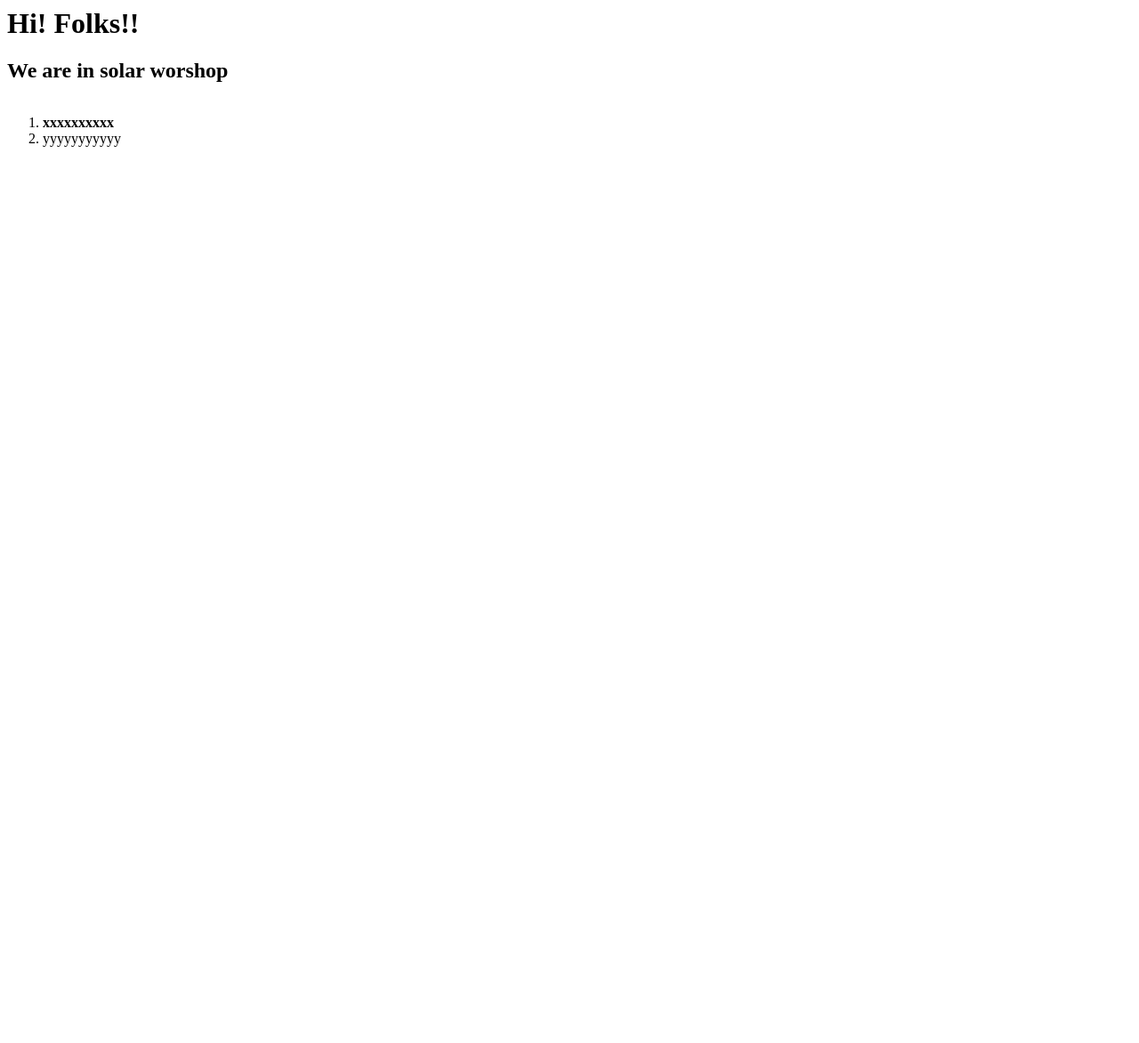
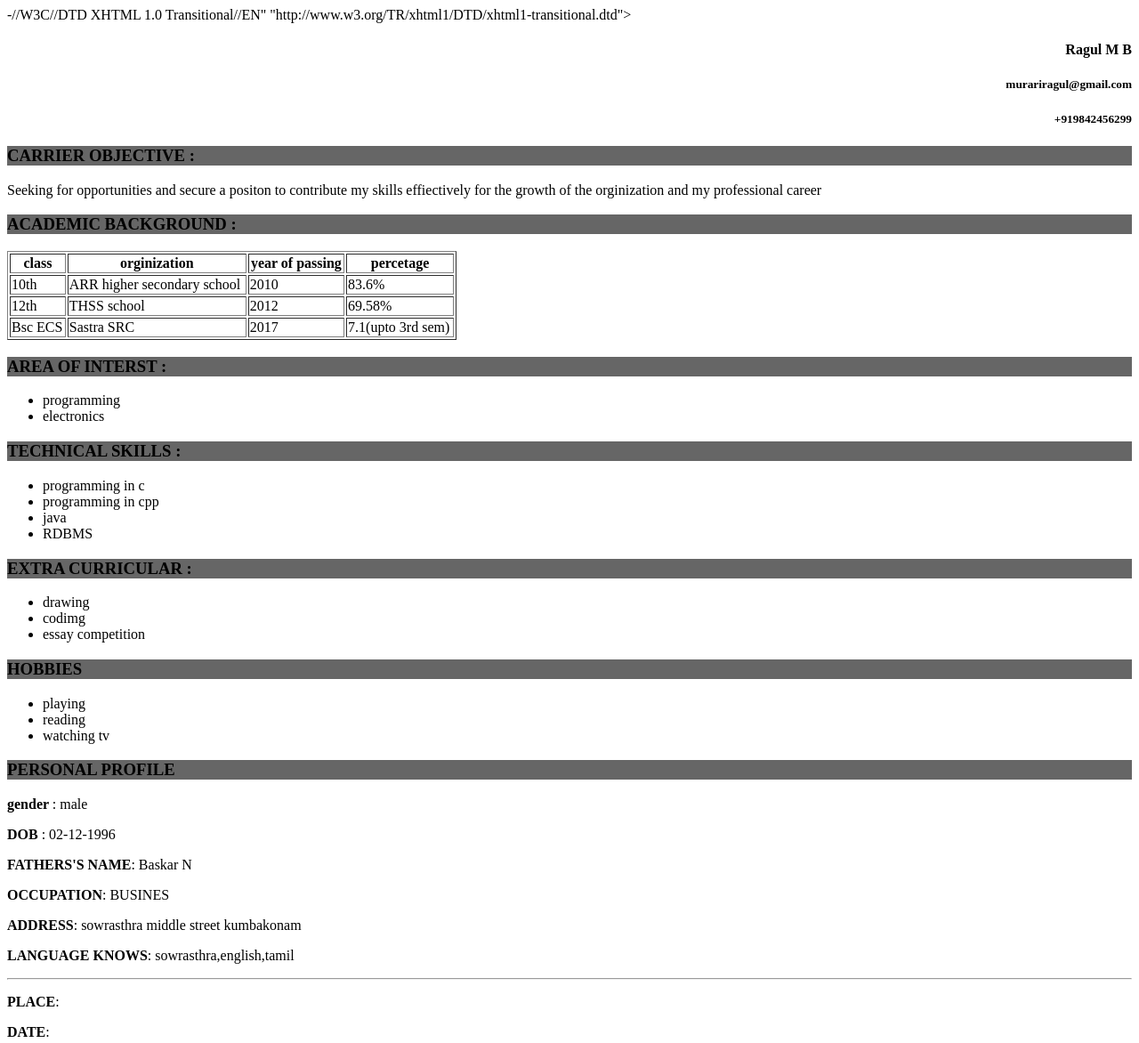
Before and after one commit to murariragul/murariragul.github.io, a plain HTML site: page index.html in a window 1280 px wide. Shown: the whole page at 89% size. Before the commit the page ends 800 px from the top, so only its background shows below. Drawn offline with Linux system fonts and the light colour scheme.

Commit message:
Update index.html

```diff
--- a/index.html
+++ b/index.html
@@ -1,14 +1,101 @@
-<html>
+-//W3C//DTD XHTML 1.0 Transitional//EN" "http://www.w3.org/TR/xhtml1/DTD/xhtml1-transitional.dtd">
+<html xmlns="http://www.w3.org/1999/xhtml">
 <head>
-<title>sample page</title>
+<meta http-equiv="Content-Type" content="text/html; charset=utf-8" />
+<title>RESUME</title>
+<style type="text/css">
+h3{
+	background-color:#666;
+}
+</style>
 </head>
-</style>
 <body>
-<h1>Hi! Folks!!</h1>
-<h2>We are in solar worshop</h2>
-<img src="untitled.png" alt="">
-<ol>
-<li><b>xxxxxxxxxx</b></li>
-<li>yyyyyyyyyyy</li>
+<h4 align="right">Ragul M B</h4>
+<h5 align="right">murariragul@gmail.com</h5>
+<h5 align="right">+919842456299</h5>
+
+<h3>CARRIER OBJECTIVE :</h3>
+<p>Seeking for opportunities and secure a positon to contribute my skills effiectively for the growth of the orginization and my professional career</p>
+<div>
+<h3>ACADEMIC BACKGROUND :</h3>
+<table  width="505" border="1">
+
+  <tr>
+    <th scope="col">class</th>
+    <th scope="col">orginization</th>
+    <th scope="col">year of passing</th>
+    <th scope="col">percetage</th>
+  </tr>
+  <tr>
+    <td>10th</td>
+    <td>ARR higher secondary school</td>
+    <td>2010</td>
+    <td>83.6%</td>
+  </tr>
+  <tr>
+    <td>12th</td>
+    <td>THSS school</td>
+    <td>2012</td>
+    <td>69.58%</td>
+  </tr>
+  <tr>
+    <td>Bsc ECS</td>
+    <td>Sastra SRC</td>
+    <td>2017</td>
+    <td>7.1(upto 3rd sem)</td>
+  </tr>
+
+</table>
+
+</div>
+
+<div>
+<h3>AREA OF INTERST :</h3>
+<ul>
+<li>	 programming</li>
+<li>	 electronics</li>
+</ul>
+</div>
+
+<div >
+<h3>TECHNICAL SKILLS :</h3>
+<ul>
+<li> 	programming in c</li>
+<li> 	programming in cpp</li>
+<li> 	java</li>
+<li> 	RDBMS</li>
+</ul>
+</div>
+<div>
+<h3>EXTRA CURRICULAR :</h3>
+<ul>
+<li> 	drawing</li>
+<li> 	codimg</li>
+<li> 	essay competition</li>
+</ul>
+</div>
+<div>
+<h3 >HOBBIES</h3>
+<ul>
+<li> 	playing </li>
+<li> 	reading</li>
+<li> 	watching tv</li>
+</ul>
+</div>
+<div align="justify">
+<h3>PERSONAL PROFILE</h3>
+<p><b>gender </b>:	male<br></p>
+<p><b>DOB	  </b>: 02-12-1996</p>
+<p><b>FATHERS'S NAME</B>: Baskar N</p>
+<p><b>OCCUPATION</b>: BUSINES</P>
+<p><b>ADDRESS</b>: sowrasthra middle street kumbakonam</p>
+<p><b>LANGUAGE KNOWS</b>: sowrasthra,english,tamil</p>
+</div><hr />
+
+<div>
+<p><b>PLACE</b>:<p>
+<p><b>DATE</B>:<P>
+</div>
+
 </body>
 </html>
```
